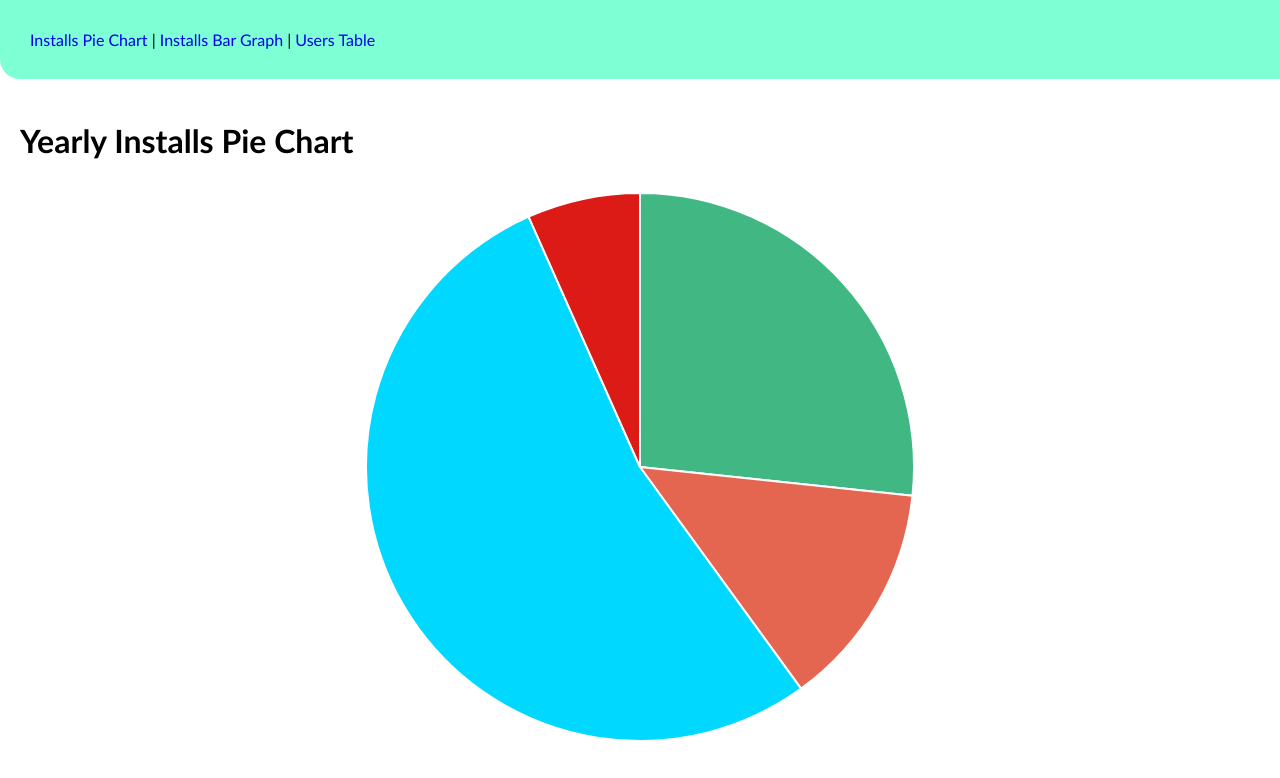
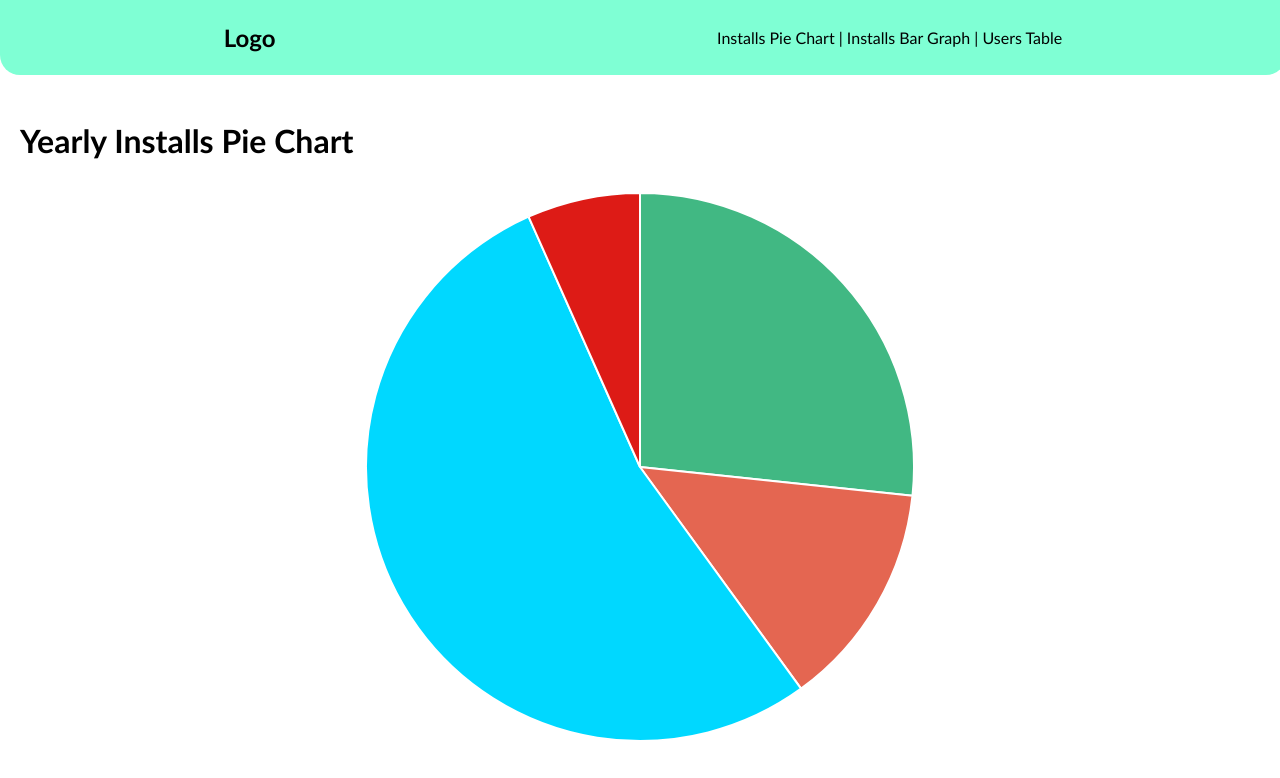
Before and after one commit to NeoDitjoe/myData, a Vue app: page /users-table in a window 1280 px wide. Shown: the top 778 px of the page. Built offline with nearby package versions, Linux system fonts and the light colour scheme.

Commit message:
app style

```diff
--- a/src/App.vue
+++ b/src/App.vue
@@ -5,9 +5,15 @@ import currentView from './Routing.js'
 
 <template>
   <nav class="nav">
-    <a href="#/">Installs Pie Chart</a> |
-    <a href="#/bar-graph">Installs Bar Graph</a> |
-    <a href="#/users-table">Users Table</a>
+    <div>
+      <h1>Logo</h1>
+    </div>
+
+    <div>
+      <a href="#/">Installs Pie Chart</a> |
+      <a href="#/bar-graph">Installs Bar Graph</a> |
+      <a href="#/users-table">Users Table</a>
+    </div>
   </nav>
 
   <div class="body">
--- a/src/appStyles.css
+++ b/src/appStyles.css
@@ -1,15 +1,22 @@
 .nav {
   background-color: aquamarine;
-  padding: 30px;
+  padding: 3px;
   border-bottom-right-radius: 20px;
   border-bottom-left-radius: 20px;
   position: fixed;
   top: 0;
   width: 100%;
+
+  display: flex;
+  flex-direction: row;
+  justify-content: space-around;
+  align-items: center;
+
 }
 
 .nav a {
   text-decoration: none;
+  color: black;
 }
 
 .body {
--- a/src/components/bar-graph/Bar-graph.vue
+++ b/src/components/bar-graph/Bar-graph.vue
@@ -40,6 +40,7 @@ export default {
 </script>
 
 <template>
+  <h1 class="green">Monthly Installs Bar Graph</h1>
   <div class="bar-graph">
     <Bar :data="chartData" />
   </div>
--- a/src/components/users-table/Users-table.vue
+++ b/src/components/users-table/Users-table.vue
@@ -35,7 +35,8 @@ export default {
 </script>
 
 <template>
-  <button v-on:click="handleClick">click me</button>
+
+  <h1 class="green">Users Table</h1>
 
   <select>
     <option>ALL DESIGNATION</option>
```
